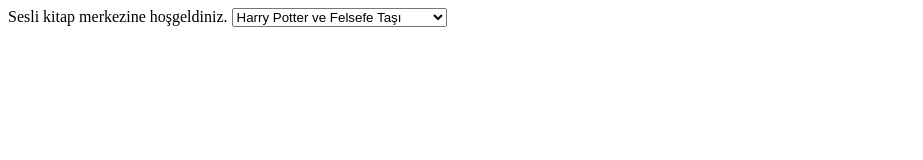
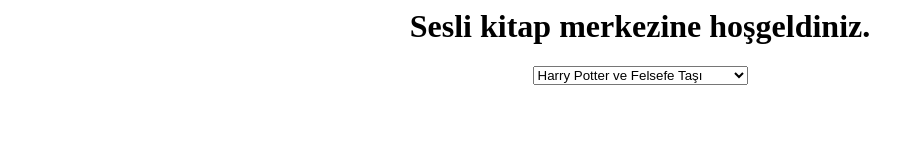
Before and after one commit to shimuragin/Audiobooks, a plain HTML site: page index.html in a window 1280 px wide. Shown: the whole page, without its empty margins (0-923 px from the left). Drawn offline with Linux system fonts and the light colour scheme.

Commit message:
Update index.html

```diff
--- a/index.html
+++ b/index.html
@@ -3,12 +3,13 @@
 <title>Sesli Kitaplar</title>
 </head>
 <body>
-Sesli kitap merkezine hoşgeldiniz.
+<center><b><h1>Sesli kitap merkezine hoşgeldiniz.</h1></b>
 <select>
   <option value="hp1">Harry Potter ve Felsefe Taşı</option>
   <option value="hp2">Harry Potter ve Sırlar Odası</option>
   <option value="hp3">Harry Potter ve Azkaban Tutsağı</option>
   <option value="hp4">Harry Potter ve Ateş Kadehi</option>
 </select>
+</center>
 </body>
 </html>
```
